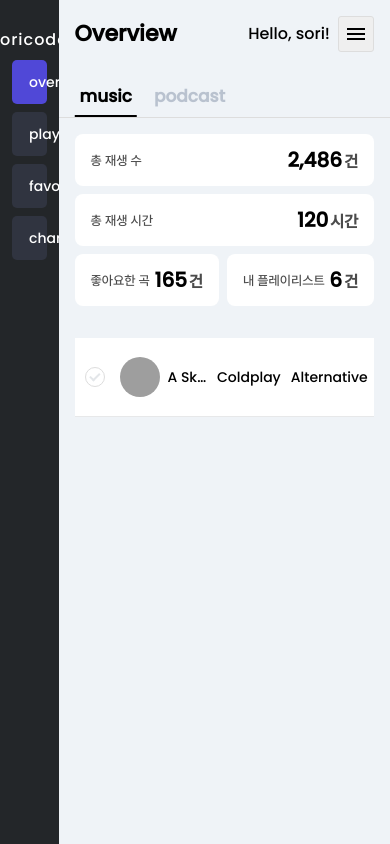
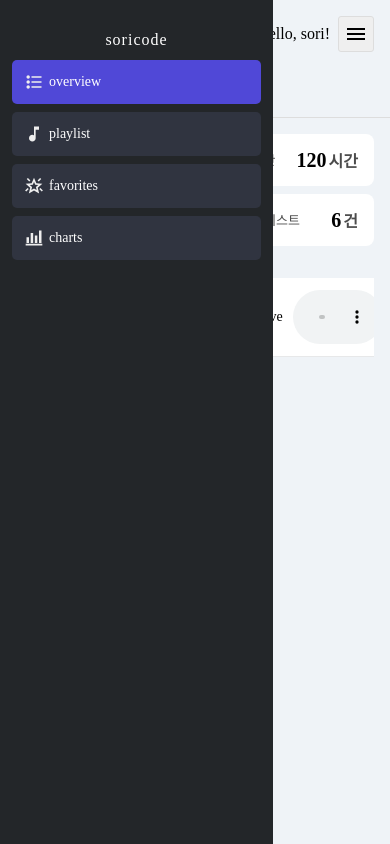
Before and after one commit to sorifolio/dashboard, a website built with Vite: page index.html in a window 390 px wide. Both pictures are taken after a click on the button 356 px from the left and 34 px from the top of the page. Built offline with nearby package versions, Linux system fonts and the light colour scheme; no server answers; grey boxes are pictures that could not be loaded; files whose address does not match are found by name.

Commit message:
파일 경로 변경 & SCSS 작성

```diff
--- a/index.html
+++ b/index.html
@@ -3,10 +3,7 @@
   <head>
     <meta charset="UTF-8" />
     <meta name="viewport" content="width=device-width, initial-scale=1.0" />
-    <title>Document</title>
-    <link rel="stylesheet" href="common.css" />
-    <link rel="stylesheet" href="style.css" />
-    <link rel="stylesheet" href="responsive.css" />
+    <title>Dashboard</title>
   </head>
   <body>
     <div class="container">
@@ -99,5 +96,6 @@
       </main>
     </div>
   </body>
-  <script src="script.js"></script>
+  <script type="module" src="/src/main.js"></script>
+  <script src="/src/assets/scripts/script.js"></script>
 </html>
--- a/common.css
+++ b/src/assets/styles/common.scss
@@ -30,12 +30,11 @@
   display: flex;
   align-items: baseline;
   gap: 2px;
-}
 
-.cases::after,
-.hours::after {
+  &::after {
     font-size: 80%;
     opacity: 0.7;
+  }
 }
 
 .cases::after {
@@ -99,11 +98,11 @@ header {
   display: flex;
   flex-wrap: wrap;
   gap: 0.5rem;
-}
 
-header a {
+  a {
     font-size: 16px;
     color: black;
+  }
 }
 
 aside {
@@ -122,22 +121,33 @@ main {
 .checkbox {
   position: relative;
   user-select: none;
+
+  input {
+    display: none;
+
+    &:checked {
+      + label {
+        &::before {
+          background-color: #5048d7;
+          border-color: #5048d7;
         }
 
-.checkbox input {
-  display: none;
+        &::after {
+          border-color: white;
+        }
+      }
+    }
   }
 
-.checkbox label {
+  label {
     flex: 1 1 auto !important;
     display: flex;
     align-items: center;
     gap: 3px;
     position: relative;
     cursor: pointer;
-}
 
-.checkbox label::before {
+    &::before {
       content: "";
       flex: 0 0 auto;
       border-radius: 50%;
@@ -148,7 +158,7 @@ main {
       transition: 0.2s;
     }
 
-.checkbox label::after {
+    &::after {
       content: "";
       width: 10px;
       height: 6px;
@@ -162,14 +172,7 @@ main {
       opacity: 1;
       transform: rotate(-45deg) translateY(-50%);
     }
-
-.checkbox input:checked + label::before {
-  background-color: #5048d7;
-  border-color: #5048d7;
   }
-
-.checkbox input:checked + label::after {
-  border-color: white;
 }
 
 .ico-menu {
--- /dev/null
+++ b/src/assets/styles/responsive.scss
@@ -0,0 +1,57 @@
+@media screen and (max-width: 960px) {
+  .sidebar {
+    width: auto;
+
+    .logo {
+      &::before {
+        content: "S";
+      }
+
+      span {
+        display: none;
+      }
+    }
+
+    nav {
+      span {
+        display: none;
+      }
+    }
+  }
+}
+
+@media screen and (max-width: 640px) {
+  .sidebar {
+    position: absolute;
+    left: -100%;
+    width: 70%;
+    z-index: 10;
+    transition: left 0.25s;
+
+    &.is-active {
+      left: 0;
+      z-index: 100 !important;
+
+      .logo {
+        &::before {
+          content: none;
+        }
+
+        span {
+          display: flex;
+        }
+      }
+      nav {
+        span {
+          display: flex;
+        }
+      }
+    }
+  }
+
+  header {
+    .menu {
+      display: flex !important;
+    }
+  }
+}
--- /dev/null
+++ b/src/assets/styles/style.scss
@@ -0,0 +1,231 @@
+.content-header {
+  display: flex;
+  align-items: center;
+  gap: 0.5rem;
+
+  .header-bar {
+    width: 100%;
+    display: flex;
+    align-items: center;
+    justify-content: space-between;
+    padding: 1rem;
+
+    div {
+      display: flex;
+      align-items: center;
+      gap: 0.5rem;
+    }
+
+    button.menu {
+      display: none;
+      border: 1px solid #ddd;
+      padding: 5px;
+      border-radius: 3px;
+    }
+  }
+
+  .tabs {
+    user-select: none;
+    display: flex;
+    gap: 0.75rem;
+    padding: 0 1rem;
+    border-bottom: 1px solid #ddd;
+    width: 100%;
+
+    li {
+      position: relative;
+      color: #b9c2cf;
+      padding: 0.75rem 5px;
+      font-size: clamp(17px, 1.25vw, 18px);
+      font-weight: bold;
+      cursor: pointer;
+
+      &::before {
+        content: "";
+        display: block;
+        position: absolute;
+        left: 50%;
+        bottom: 0;
+        width: 0;
+        height: 2px;
+        background-color: black;
+        transform: translate(-50%);
+        transition: width 0.25s;
+      }
+
+      &:hover,
+      &.is-active {
+        color: black;
+
+        &::before {
+          width: 100%;
+        }
+      }
+    }
+  }
+}
+
+section {
+  max-width: 100%;
+  flex: 1 1 auto;
+  display: flex;
+  flex-direction: column;
+  gap: 0.75rem;
+  padding: 1rem;
+  overflow: hidden;
+}
+
+.section-overview {
+  flex: 0 0 auto;
+
+  small {
+    opacity: 0.7;
+  }
+
+  span {
+    font-size: 20px;
+    font-weight: bold;
+  }
+
+  li {
+    flex: 1 1 auto;
+    background-color: white;
+    padding: 1rem;
+    border-radius: 0.5rem;
+    display: flex;
+    align-items: center;
+    justify-content: space-between;
+    flex-wrap: wrap;
+  }
+
+  ul {
+    display: flex;
+    flex-wrap: wrap;
+    gap: 0.5rem;
+  }
+}
+
+.sidebar {
+  user-select: none;
+  background-color: #232629;
+  width: min(200px, 15vw);
+  height: 100%;
+  position: sticky;
+  left: 0;
+  top: 0;
+  display: flex;
+  flex-direction: column;
+  align-items: center;
+  overflow-x: hidden;
+  overflow-y: auto;
+
+  a {
+    color: white;
+  }
+
+  i {
+    width: 20px;
+    height: 20px;
+    background-size: 100%;
+  }
+
+  nav {
+    display: flex;
+    flex-direction: column;
+    gap: 0.5rem;
+    padding: 0.75rem;
+    width: 100%;
+    color: white;
+
+    a {
+      display: flex;
+      align-items: center;
+      gap: 5px;
+      padding: 0.75rem;
+      background-color: #303440;
+      border-radius: 5px;
+      transition: background-color 0.2s;
+      color: white;
+
+      &:hover,
+      &.is-active {
+        background-color: #5048d7;
+      }
+    }
+  }
+
+  .logo {
+    padding-top: 2rem;
+    font-size: 16px;
+    font-family: "Poppins";
+    letter-spacing: 1px;
+  }
+}
+
+.list {
+  background-color: white;
+  overflow-y: auto;
+
+  li {
+    flex: 1 1 auto;
+    width: 100px;
+    display: flex;
+    justify-content: center;
+    align-items: center;
+    text-align: center;
+    gap: 3px;
+    padding: 0.75rem 5px;
+    border-bottom: 1px solid #e7e8e9;
+    transition: background-color 0.25s;
+
+    &[title="check"] {
+      flex: 0 0 auto;
+      width: 40px;
+    }
+
+    &[title="title"] {
+      flex: 0 0 auto;
+      width: min(400px, 25vw);
+      gap: 0.5rem;
+      justify-content: flex-start;
+
+      img {
+        width: 40px;
+        aspect-ratio: 1;
+        border-radius: 50%;
+      }
+
+      div {
+        display: block;
+        text-overflow: ellipsis;
+        white-space: nowrap;
+        overflow: hidden;
+        line-height: 2;
+      }
+    }
+  }
+
+  .title {
+    position: sticky;
+    top: 0;
+    z-index: 10;
+
+    li {
+      padding: 5px 0.5rem;
+      background-color: #f7f8f9;
+      color: #454e72;
+
+      &[title="title"] {
+        justify-content: center;
+      }
+    }
+  }
+
+  ul {
+    display: flex;
+
+    &:not(.title):hover li {
+      background-color: #edecfb !important;
+    }
+  }
+}
--- /dev/null
+++ b/src/main.js
@@ -0,0 +1,3 @@
+import "@/assets/styles/common.scss";
+import "@/assets/styles/style.scss";
+import "@/assets/styles/responsive.scss";
```
Also changed, not shown: responsive.css (deleted), src/assets/scripts/script.js (renamed from script.js), style.css (deleted). Lines whose indentation alone changed are shown as unchanged.
